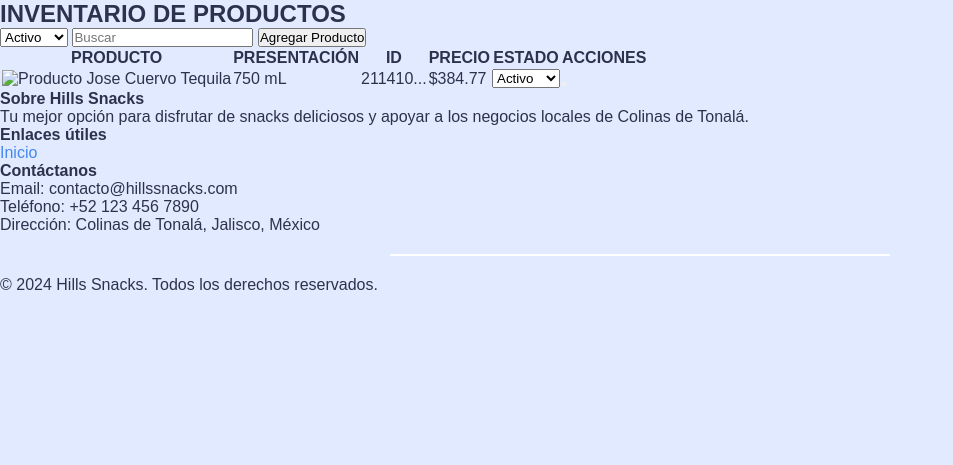
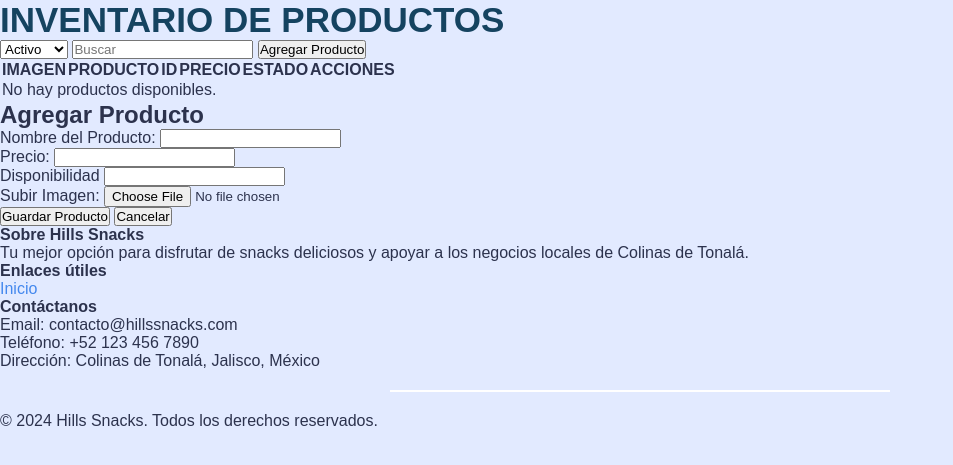
Before and after one commit to IdaliLop/Hills_Snacks, a PHP site: the page made by views/admin/inventario.php in a window 1280 px wide. Shown: the part 140-605 px from the top of the page, without its empty margins (0-953 px from the left). Run offline with PHP 8.4, Linux system fonts and the light colour scheme; the template is opened without the code that fills it, so the values that code supplies are empty; some libraries are stand-ins or nearby versions.

Commit message:
Update inventario.php

```diff
--- a/views/admin/inventario.php
+++ b/views/admin/inventario.php
@@ -1,14 +1,21 @@
 <!-- OPCIÓN INVENTARIO DE PRODUCTOS -->
 <div class="invent-container">
-  <h2 class="section-title">INVENTARIO DE PRODUCTOS</h2>
-  <div class="flex items-center mb-4">
-    <select class="border border-gray-300 rounded-lg p-2 mr-2">
+  <h2 class="section-title" style="color: #154360; font-size: 35px">INVENTARIO DE PRODUCTOS</h2>
+
+  <!-- Controles de filtro y búsqueda -->
+  <div class="controls flex items-center mb-4">
+    <select id="statusDropdown" class="border border-gray-300 rounded-lg p-2 mr-2">
       <option>Activo</option>
       <option>Inactivo</option>
     </select>
-    <input type="text" placeholder="Buscar" class="border border-gray-300 rounded-lg p-2 flex-grow mr-2" />
-    <button class="btn-add-product">
-      <i class="bx bx-plus"></i> Agregar Producto
+    <input
+      type="text"
+      id="searchBox"
+      placeholder="Buscar"
+      class="border border-gray-300 rounded-lg p-2 flex-grow mr-2"
+    />
+    <button class="btn-add-product" id="openFormBtn">
+      <i class='bx bx-plus-circle'></i> Agregar Producto
     </button>
   </div>
 
@@ -16,8 +23,8 @@
   <table class="inventory-table">
     <thead>
       <tr>
+        <th>IMAGEN</th>
         <th>PRODUCTO</th>
-        <th>PRESENTACIÓN</th>
         <th>ID</th>
         <th>PRECIO</th>
         <th>ESTADO</th>
@@ -25,25 +32,61 @@
       </tr>
     </thead>
     <tbody>
+      <?php if (isset($productos) && !empty($productos)): ?>
+        <?php foreach ($productos as $producto): ?>
           <tr>
             <td>
-          <img src="https://via.placeholder.com/40" alt="Producto" class="product-image">
-          Jose Cuervo Tequila
+              <!-- Imagen del producto -->
+              <img src="<?= $producto['Imagen_P'] ?>" alt="Producto" class="product-image">
             </td>
-        <td>750 mL</td>
-        <td>211410...</td>
-        <td>$384.77</td>
+            <td><?= $producto['Nombre_P'] ?></td>
+            <td><?= $producto['IdProducto_P'] ?></td>
+            <td>$<?= number_format($producto['Precio_P'], 2) ?></td>
             <td>
+              <!-- Estado del producto (Activo/Inactivo) -->
               <select class="status-dropdown">
-            <option>Activo</option>
-            <option>Inactivo</option>
+                <option <?= $producto['Disponibilidad_P'] == 'Activo' ? 'selected' : '' ?>>Activo</option>
+                <option <?= $producto['Disponibilidad_P'] == 'Inactivo' ? 'selected' : '' ?>>Inactivo</option>
               </select>
             </td>
             <td>
+              <!-- Botón de edición -->
               <button class="btn-edit-product"><i class="bx bx-pencil"></i></button>
             </td>
           </tr>
-      <!-- Agrega más filas según sea necesario -->
+        <?php endforeach; ?>
+      <?php else: ?>
+        <tr>
+          <td colspan="6">No hay productos disponibles.</td>
+        </tr>
+      <?php endif; ?>
     </tbody>
   </table>
+
+  <!-- Formulario de agregar producto -->
+  <div id="productForm" class="hidden">
+    <h2>Agregar Producto</h2>
+    <form id="addProductForm" enctype="multipart/form-data"> <!-- Aquí agregamos enctype -->
+      <div>
+        <label for="productName">Nombre del Producto:</label>
+        <input type="text" id="productName" name="productName" required>
       </div>
+      <div>
+        <label for="productPrice">Precio:</label>
+        <input type="number" id="productPrice" name="productPrice" step="0.01" required>
+      </div>
+      <div>
+        <label for="productDis">Disponibilidad</label>
+        <input type="number" id="productDis" name="productDis" required>
+      </div>
+      <div>
+        <label for="productImage">Subir Imagen:</label>
+        <input type="file" id="productImage" name="productImage" accept="image/*" required>
+      </div>
+      <div>
+        <button type="submit">Guardar Producto</button>
+        <button type="button" id="cancelFormBtn" class="btn-cancel">Cancelar</button>
+      </div>
+    </form>
+  </div>
+</div>
```
Lines whose indentation alone changed are shown as unchanged.
